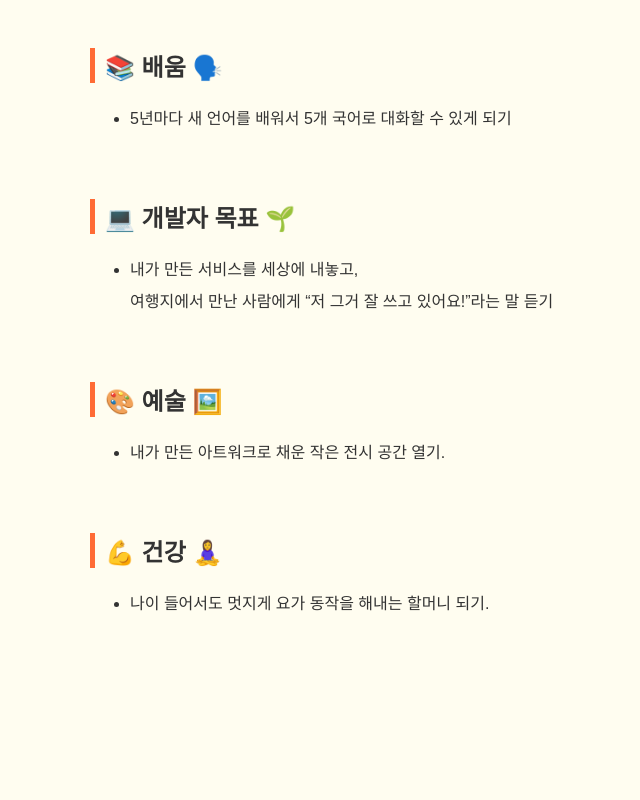
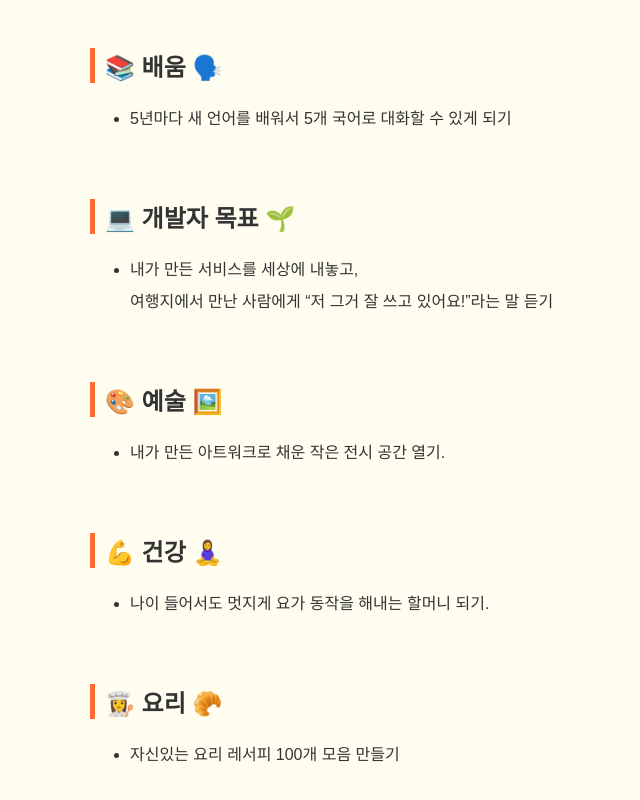
Before and after one commit to HeejeongWon/my-bucketlist, a plain HTML site: page index.html in a window 1280 px wide. Shown: the part 308-1108 px from the top of the page, without its empty margins (225-865 px from the left). Before the commit the page ends 1012 px from the top, so only its background shows below. Drawn offline with Linux system fonts and the light colour scheme.

Commit message:
Add cooking section with recipe collection goal

```diff
--- a/index.html
+++ b/index.html
@@ -39,5 +39,10 @@
       <li>나이 들어서도 멋지게 요가 동작을 해내는 할머니 되기.</li>
     </ul>
     <br />
+       <h2>👩‍🍳 요리 🥐 </h2>
+    <ul>
+      <li> 자신있는 요리 레서피 100개 모음 만들기 </li>
+    </ul>
+    <br />
   </body>
 </html>
```
